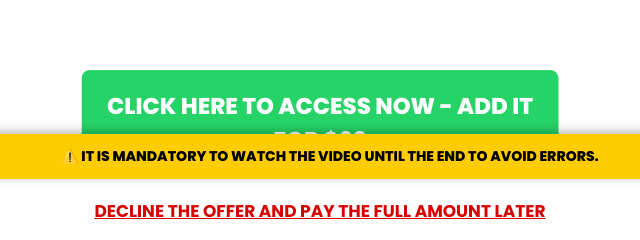
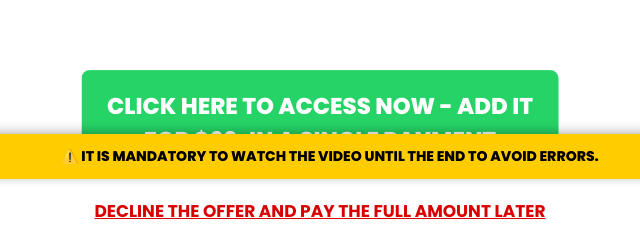
Before and after one commit to Danaga04/sacredchantguide.site, a plain HTML site: page 1digi/index.html in a window 1280 px wide. Shown: the part 621-861 px from the top of the page, 320-960 px from the left. Drawn offline with Linux system fonts and the light colour scheme; a script that the page names is missing.

Commit message:
Update index.html

```diff
--- a/1digi/index.html
+++ b/1digi/index.html
@@ -167,7 +167,7 @@
     <!-- BOTÕES -->
     <div class="decision-container">
         <a href="https://www.checkout-ds24.com/answer/yes?template=light" class="btn-yes" id="esconder">
-            CLICK HERE TO ACCESS NOW - add it for $69
+            CLICK HERE TO ACCESS NOW - Add it for $69, in a single payment
         </a>
         <a href="https://www.checkout-ds24.com/answer/no" class="btn-no" id="esconder">
             DECLINE THE OFFER AND PAY THE FULL AMOUNT LATER
```
